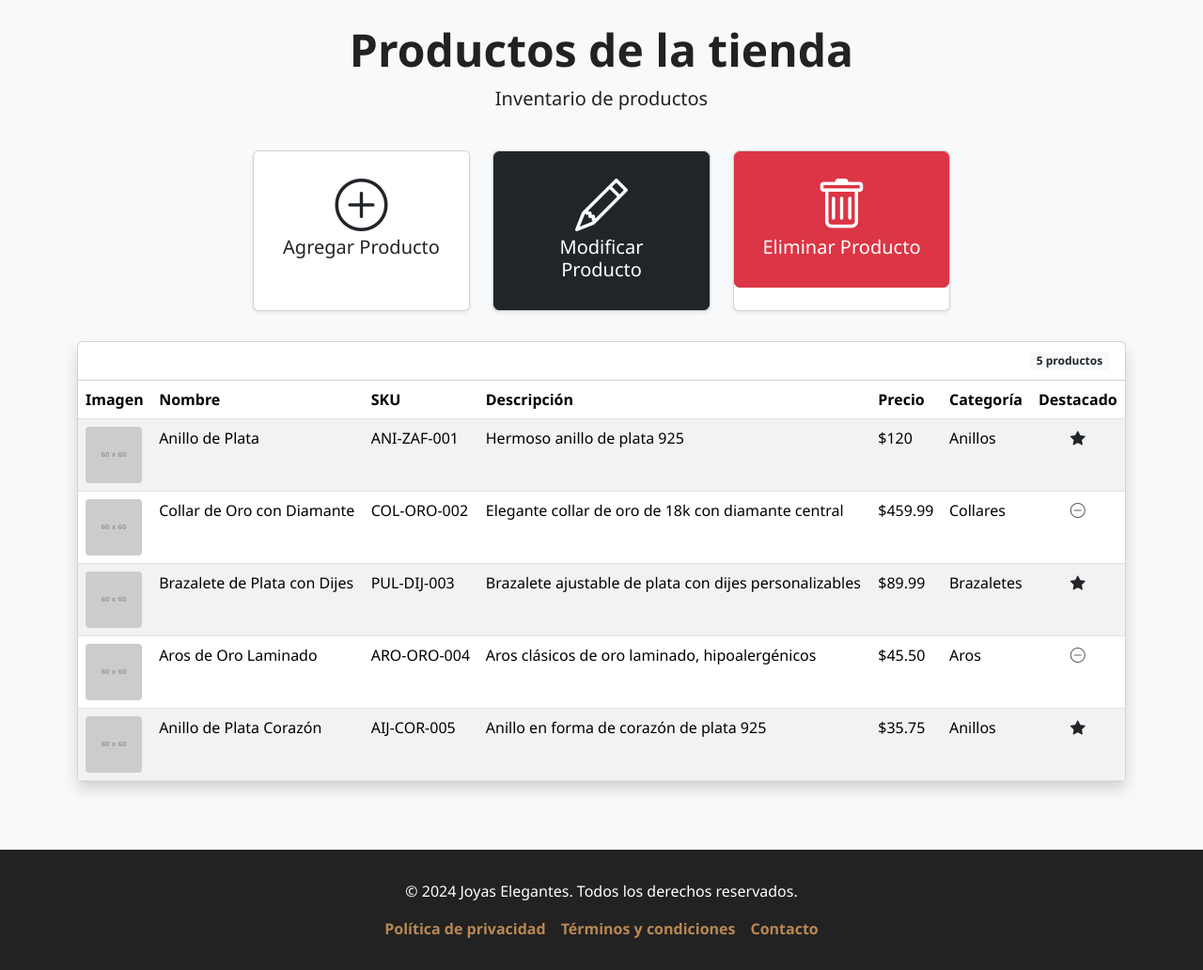
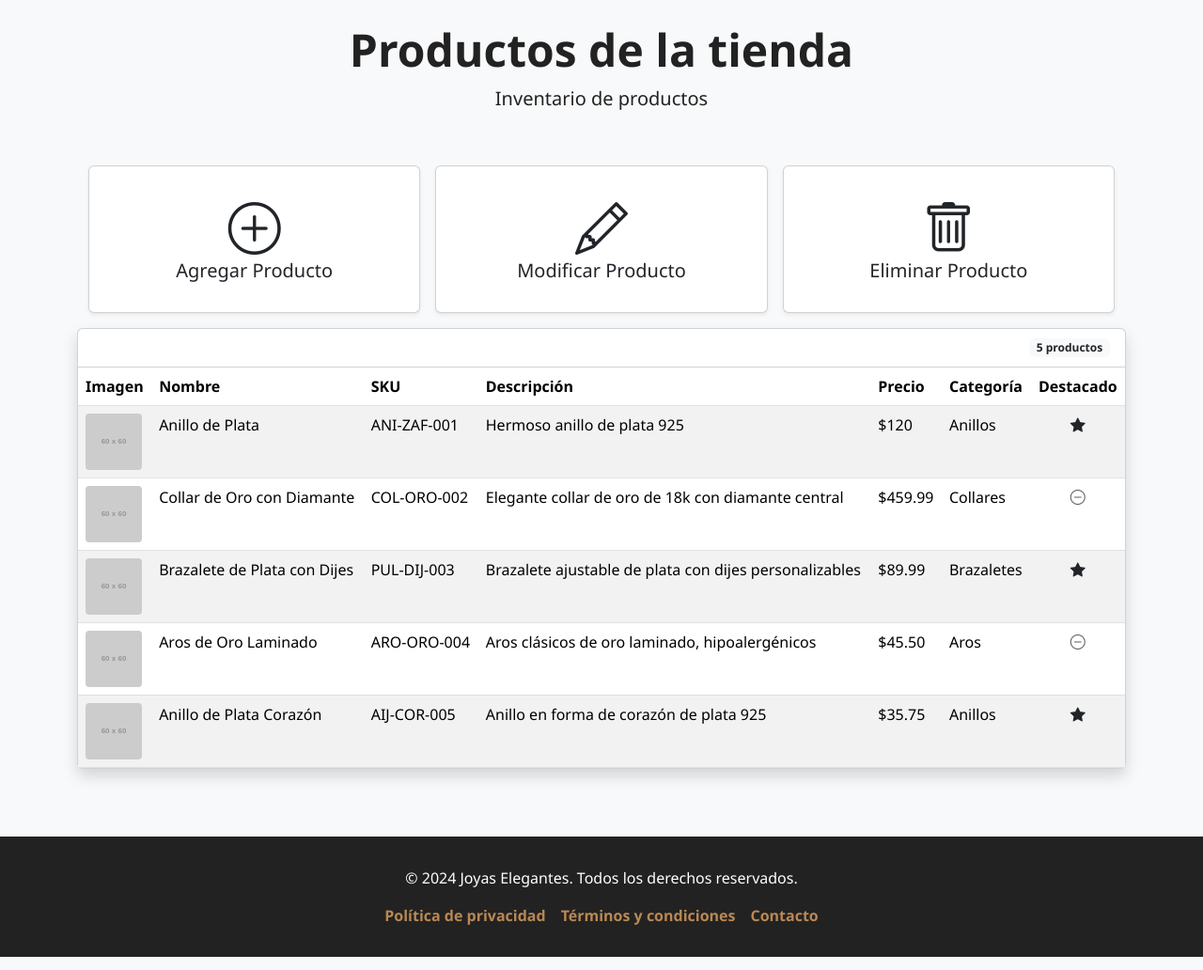
Before and after one commit to mlolaserrano/luzia, a PHP site: page /admi_productos.html in a window 1280 px wide. Shown: the part 74-1106 px from the top of the page at 94% size. Run offline with PHP 8.4, Linux system fonts and the light colour scheme; grey boxes labelled with a size stand in for pictures from a placeholder-image service; some libraries are stand-ins or nearby versions; some web fonts are replaced.

Commit message:
correc. dvisor

```diff
--- a/admi_productos.html
+++ b/admi_productos.html
@@ -97,45 +97,48 @@
 
         <!-- Tarjeta de acciones principales -->
 <main>
-    <div class = "d-flex flex-wrap justify-content-center gap-3">
-        <div class="row mb-4">
+  <div class="container py-3">
+    <div class="row g-3">
 
-            <div class="col-md-4 mb-2">
+      <div class="col-md-4">
         <div class="card text-center h-100 shadow-sm">
-                 <button class="btn" data-bs-toggle="modal" data-bs-target="#addProductModal">
+          <button class="btn btn-card w-100 h-100 p-0 text-reset"
+                  data-bs-toggle="modal" data-bs-target="#addProductModal">
             <div class="card-body">
               <i class="bi bi-plus-circle display-4"></i>
-                        <h5 class="card-title">Agregar Producto</h5>
-                        <div class="color-agg">
-                    </div>
+              <h5 class="card-title mb-0">Agregar Producto</h5>
             </div>
           </button>
         </div>
       </div>
 
-            <div class="col-md-4 mb-2">
+      <div class="col-md-4">
         <div class="card text-center h-100 shadow-sm">
-                    <button class="btn btn-dark" data-bs-toggle="modal" data-bs-target="#editModal">
+          <button class="btn btn-card w-100 h-100 p-0 text-reset"
+                  data-bs-toggle="modal" data-bs-target="#editModal">
             <div class="card-body">
               <i class="bi bi-pencil display-4"></i>
-                        <h5 class="card-title">Modificar Producto</h5>
+              <h5 class="card-title mb-0">Modificar Producto</h5>
             </div>
           </button>
         </div>
       </div>
 
-            <div class="col-md-4 mb-2">
+      <div class="col-md-4">
         <div class="card text-center h-100 shadow-sm">
-                    <button class="btn btn-danger" data-bs-toggle="modal" data-bs-target="#deleteModal">
+          <button class="btn btn-card w-100 h-100 p-0 text-reset"
+                  data-bs-toggle="modal" data-bs-target="#deleteModal">
             <div class="card-body">
               <i class="bi bi-trash display-4"></i>
-                        <h5 class="card-title">Eliminar Producto</h5>
+              <h5 class="card-title mb-0">Eliminar Producto</h5>
+            </div>
           </button>
         </div>
       </div>
+
     </div>
   </div>
-
+</main>
 
 
         <!-- Tabla de productos -->
--- a/style.css
+++ b/style.css
@@ -691,3 +691,24 @@ color:var(--color-primario);
   color: #fff;
   box-shadow: 0 0 0 .2rem rgba(185,136,84,.25);
 }
+
+.btn-card {
+  background: transparent;   /* todo el card clickable, sin background extra */
+  border: 0;
+  color: var(--color-texto); /* color base normal */
+}
+.btn-card:focus { box-shadow: none; }
+
+.card .card-body {
+  padding: 2rem;  /* igualar interior */
+}
+
+.btn-card:hover {
+  background-color: var(--color-primario);
+  color: var(--color-texto2);  /* texto + iconos a blanco */
+}
+
+.btn-card:hover i,
+.btn-card:hover h5 {
+  color: var(--color-texto2);  /* asegura icono y título en blanco */
+}
```
Lines whose indentation alone changed are shown as unchanged.
